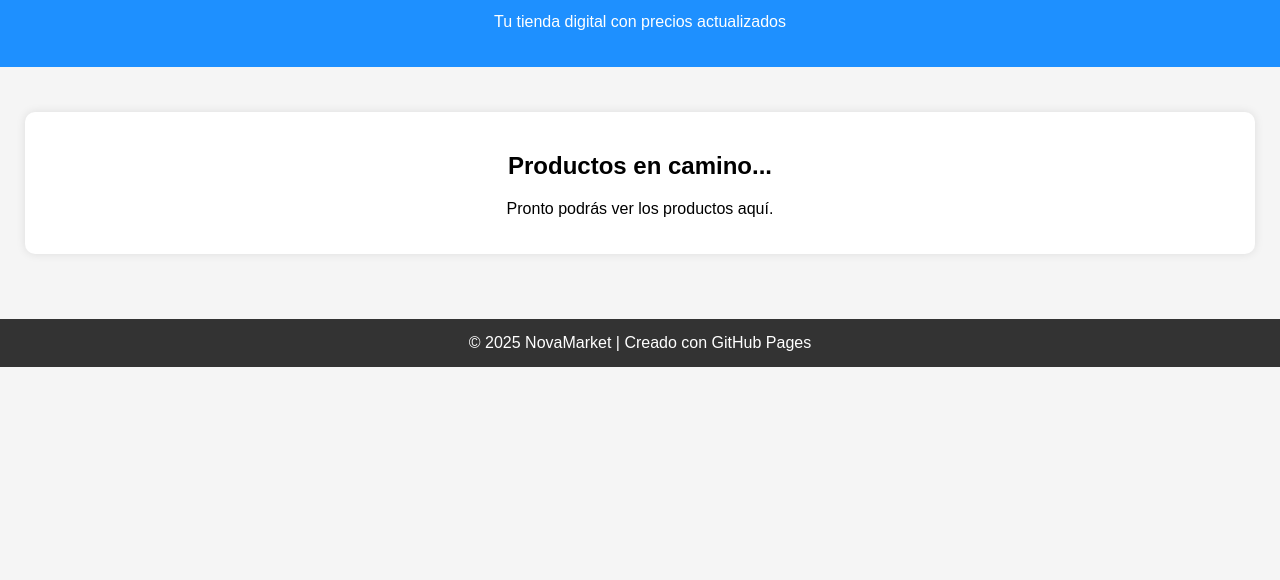
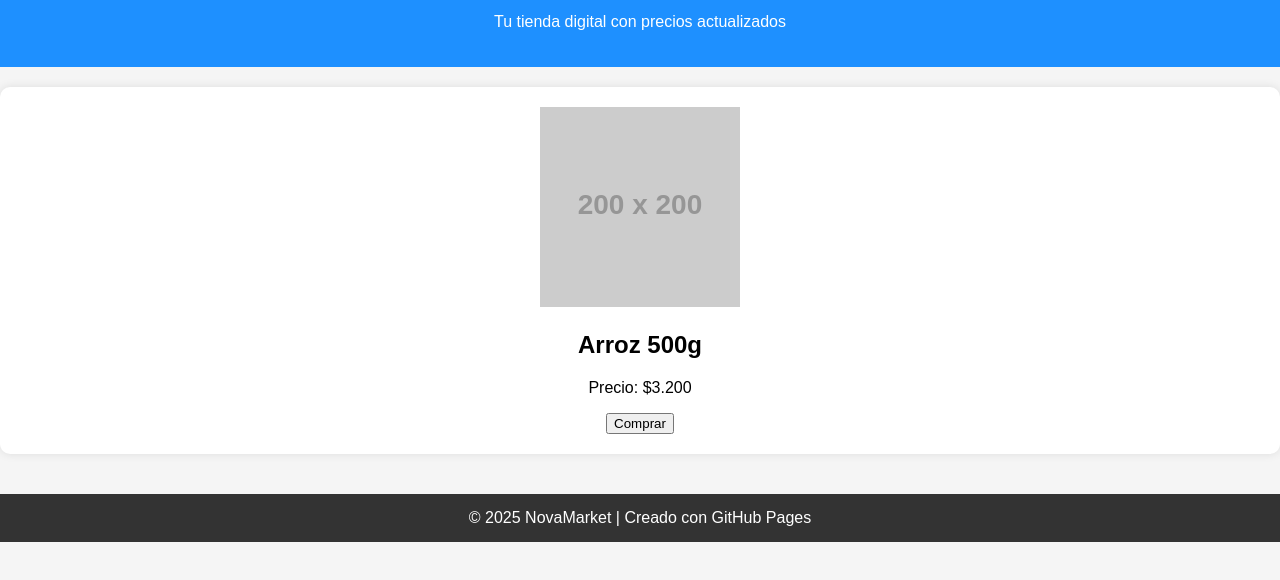
Before and after one commit to juandavidlemus606-max/NovaMarket, a plain HTML site: page index.html in a window 1280 px wide. Shown: the part 60-640 px from the top of the page. Drawn offline with Linux system fonts and the light colour scheme; placeholder pictures from the web are drawn by us.

Commit message:
Update index.html

```diff
--- a/index.html
+++ b/index.html
@@ -46,11 +46,13 @@
         <p>Tu tienda digital con precios actualizados</p>
     </header>
 
-    <div class="container">
-        <div class="card">
-            <h2>Productos en camino...</h2>
-            <p>Pronto podrás ver los productos aquí.</p>
-        </div>
+    <div class="card">
+    <img src="https://via.placeholder.com/200" width="200">
+    <h2>Arroz 500g</h2>
+    <p>Precio: $3.200</p>
+    <button>Comprar</button>
+</div>
+
     </div>
 
     <footer>
```
